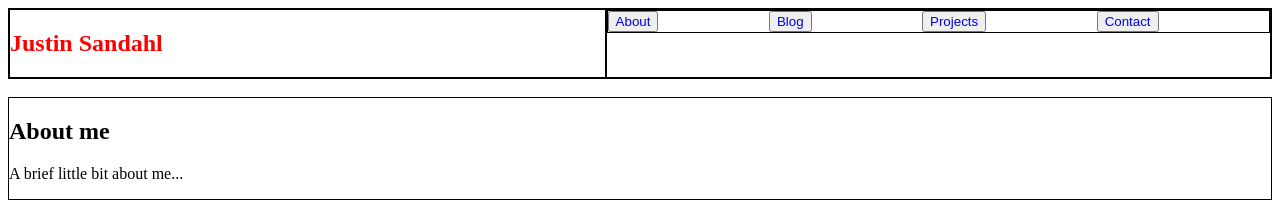
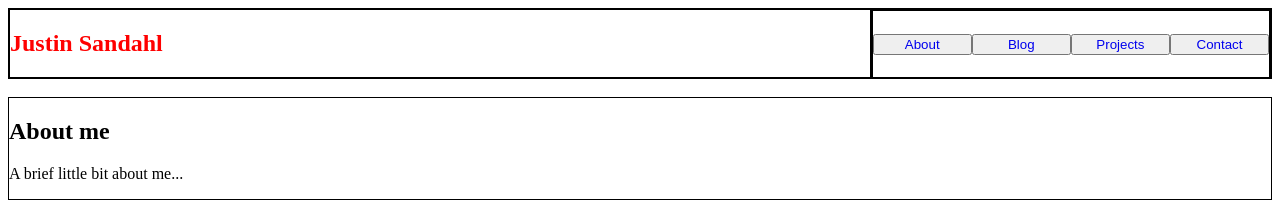
Before and after one commit to jdsandahl/my-portfolio, a plain HTML site: page index.html in a window 1280 px wide. Shown: the top 201 px of the page. Drawn offline with Linux system fonts and the light colour scheme.

Commit message:
repositioned nav buttons within the header

```diff
--- a/styles.css
+++ b/styles.css
@@ -6,6 +6,11 @@ a {
 
 h1 {
     color: red;
+}
+
+button {
+    width:100%;
+    height:100%;
 }
 
 /*End - general formatting*/
@@ -27,7 +32,7 @@ header{
 }/*Flex container*/
 
 header section{
-    flex: 1 0 auto;
+    flex: 4 0 auto;
 }
 
 header nav{
@@ -41,10 +46,12 @@ nav ul{
     padding: 0;
     display: flex;
     flex-wrap: wrap;
+    height: 100%;
+    align-items: center;
 }/*flex container*/
 
 nav li{
-    flex: 1 1 auto;
+    flex: 1 1 0;
 }
 
 /*End - Header Flex-box Layout*/
```
